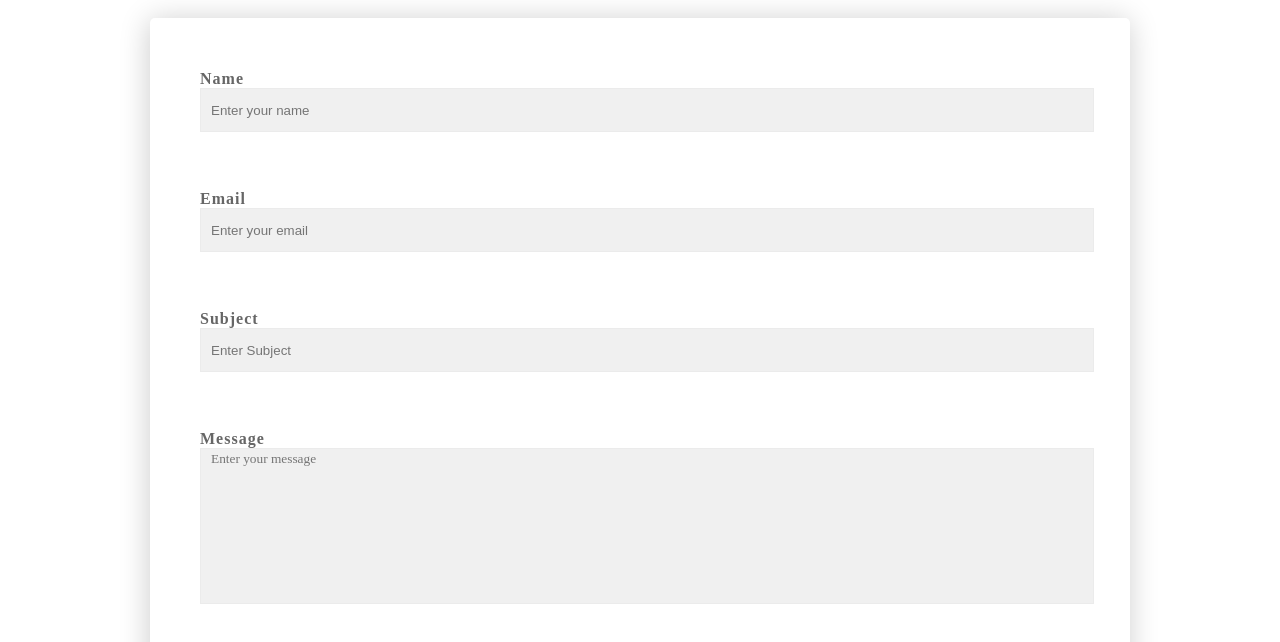
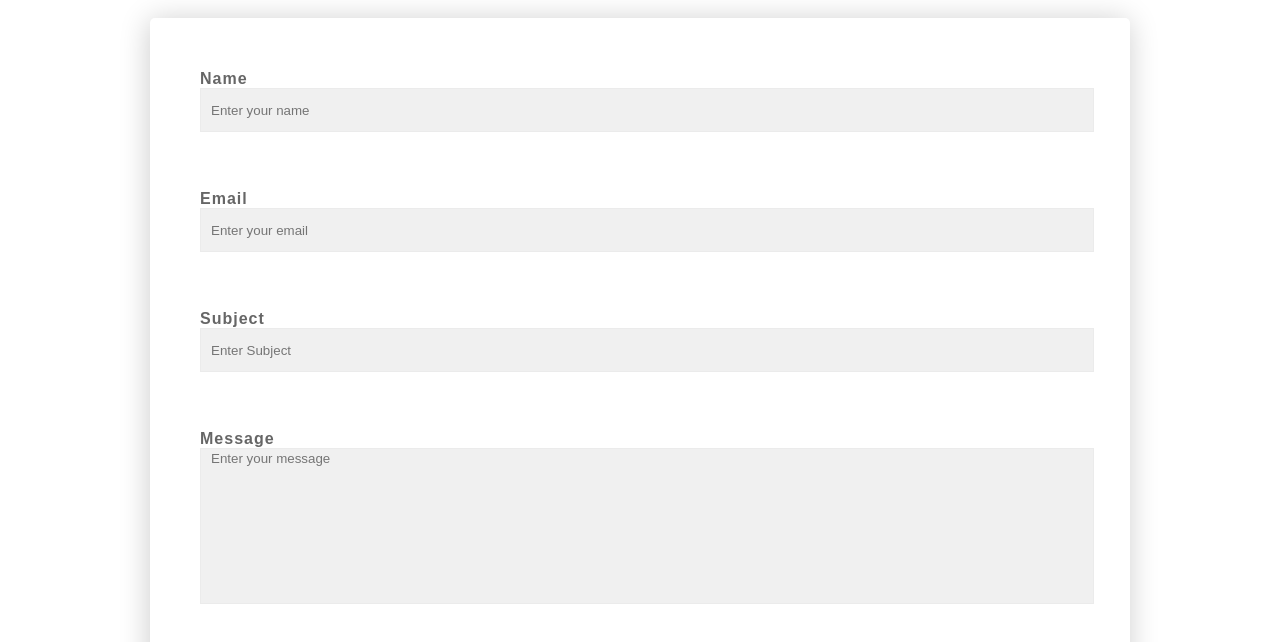
Before and after one commit to divywealth/my-portfolo, a React (Create React App) app: page /sayHello in a window 1280 px wide. Shown: the part 264-906 px from the top of the page. Built offline with nearby package versions, Linux system fonts and the light colour scheme.

Commit message:
easy redefine

```diff
--- a/src/App.css
+++ b/src/App.css
@@ -356,7 +356,7 @@ body {
   font-weight: 700;
   margin-bottom: 1rem;
   text-align: left;
-  font-family: cursive;
+  font-family: sans-serif;
 }
 .contactBox form input {
   width: 100%;
@@ -370,7 +370,7 @@ body {
   width: 100%;
   background: #f0f0f0;
   border: 1px solid #ebebeb;
-  font-family: cursive;
+  font-family: sans-serif;
   padding-left: 10px;
   height: 150px;
   resize: none;
@@ -383,6 +383,7 @@ body {
   text-align: end;
 }
 #submitContainer button{
+  font-family: sans-serif;
   cursor: pointer;
   letter-spacing: 1px;
   display: inline-block;
```
